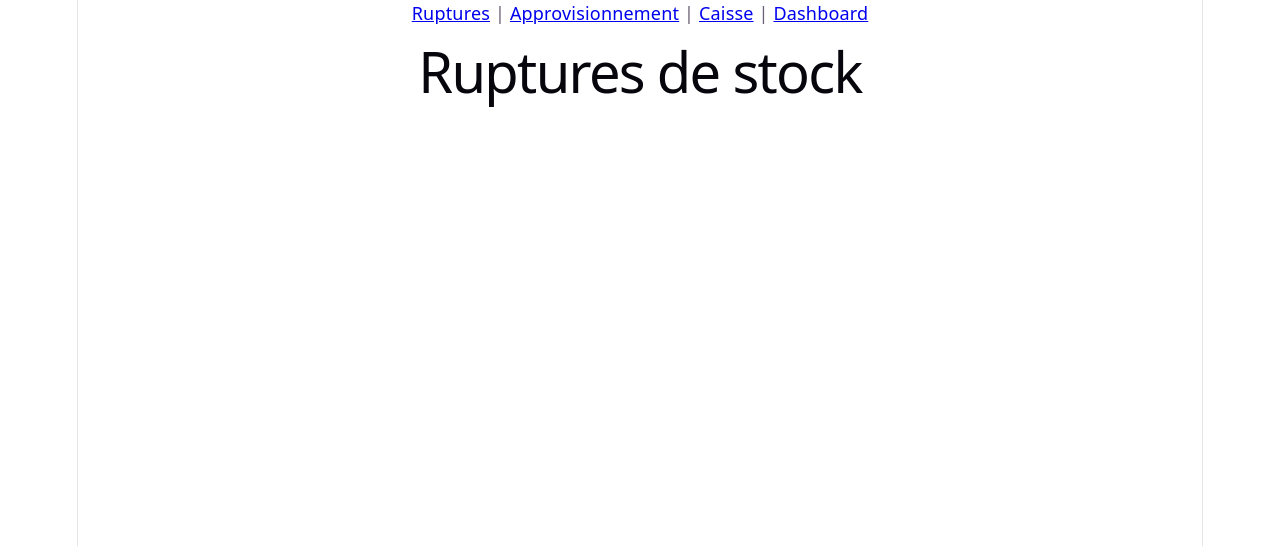
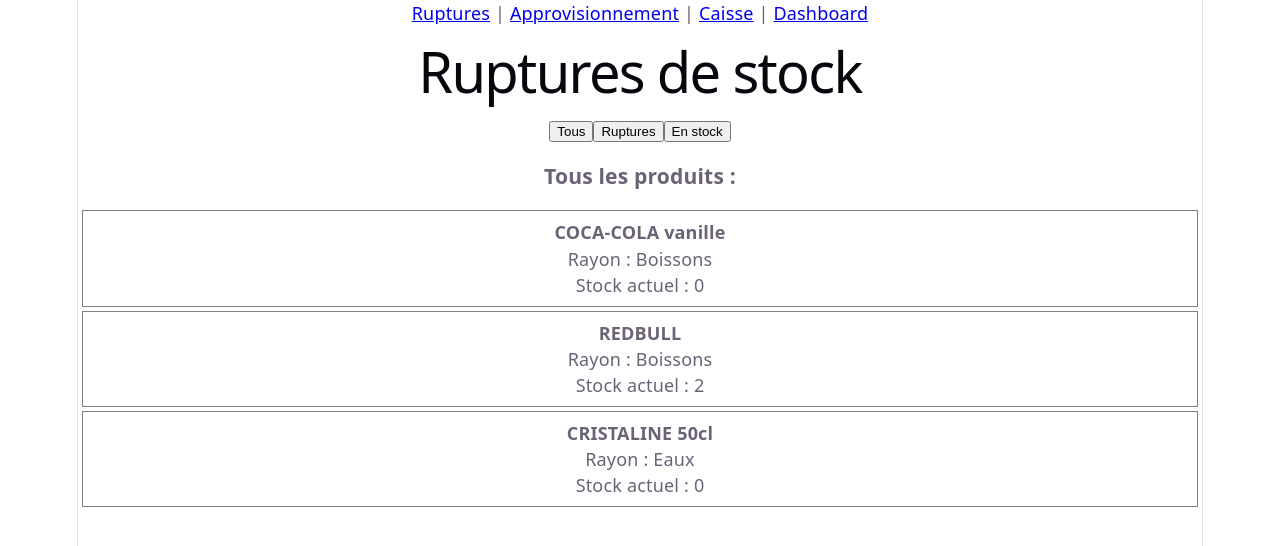
Before and after one commit to kelvinuthaya/panamarket, a React (Vite) app: page /ruptures in a window 1280 px wide. Shown: the top 546 px of the page. Built offline with nearby package versions, Linux system fonts and the light colour scheme.

Commit message:
feat: initialisation projet, routing, composants de base et client Supabase

```diff
--- a/package.json
+++ b/package.json
@@ -10,6 +10,7 @@
     "preview": "vite preview"
   },
   "dependencies": {
+    "@supabase/supabase-js": "^2.103.2",
     "react": "^19.2.4",
     "react-dom": "^19.2.4",
     "react-router-dom": "^7.14.1"
--- /dev/null
+++ b/src/components/ProduitCard.jsx
@@ -0,0 +1,11 @@
+const ProduitCard = ({ designation, gamme, stActuel }) => {
+    return (
+      <div style={{ border: "1px solid gray", padding: "8px", margin: "4px" }}>
+        <strong>{designation}</strong>
+        <p>Rayon : {gamme}</p>
+        <p>Stock actuel : {stActuel}</p>
+      </div>
+    )
+  }
+
+  export default ProduitCard
--- a/src/pages/Ruptures.jsx
+++ b/src/pages/Ruptures.jsx
@@ -1,9 +1,46 @@
-function Ruptures() {
+import { useState } from 'react'
+import ProduitCard from '../components/ProduitCard'
+
+const Ruptures = () => {
+    // 1. Je définis mes données
+    const produits = [
+        { id: 1, designation: "COCA-COLA vanille", gamme: "Boissons", stActuel: 0 },
+        { id: 2, designation: "REDBULL", gamme: "Boissons", stActuel: 2 },
+        { id: 3, designation: "CRISTALINE 50cl", gamme: "Eaux", stActuel: 0 },
+      ]
+
+    const [filtre, setFiltre] = useState('tous')
+
+    const produitsFiltres = produits.filter((p) => {
+        if (filtre === 'rupture') return p.stActuel === 0
+        if (filtre === 'enStock') return p.stActuel > 0
+        return true
+    })
+
+    const titres = {
+        tous: 'Tous les produits :',
+        rupture: 'Produits en rupture :',
+        enStock: 'Produits en stock :',
+    }
+
     return (
       <div>
         <h1>Ruptures de stock</h1>
-      </div>
+        <button onClick={() => setFiltre('tous')}>Tous</button>
+        <button onClick={() => setFiltre('rupture')}>Ruptures</button>
+        <button onClick={() => setFiltre('enStock')}>En stock</button>
+        <h3>{titres[filtre]}</h3>
+        {produitsFiltres.map(({ id, designation, gamme, stActuel }) => (
+             // 3. Pour chacun, je crée une carte visuelle
+            <ProduitCard
+            key={id}
+            designation={designation}
+            gamme={gamme}
+            stActuel={stActuel}
+            />
+        ))}
+    </div>
     )
-  }
+}
 
   export default Ruptures
```
Also changed, not shown: src/lib/supabase.js (added, +10 -0 lines), 1 other file (tests, documents, lock files or other folders).
